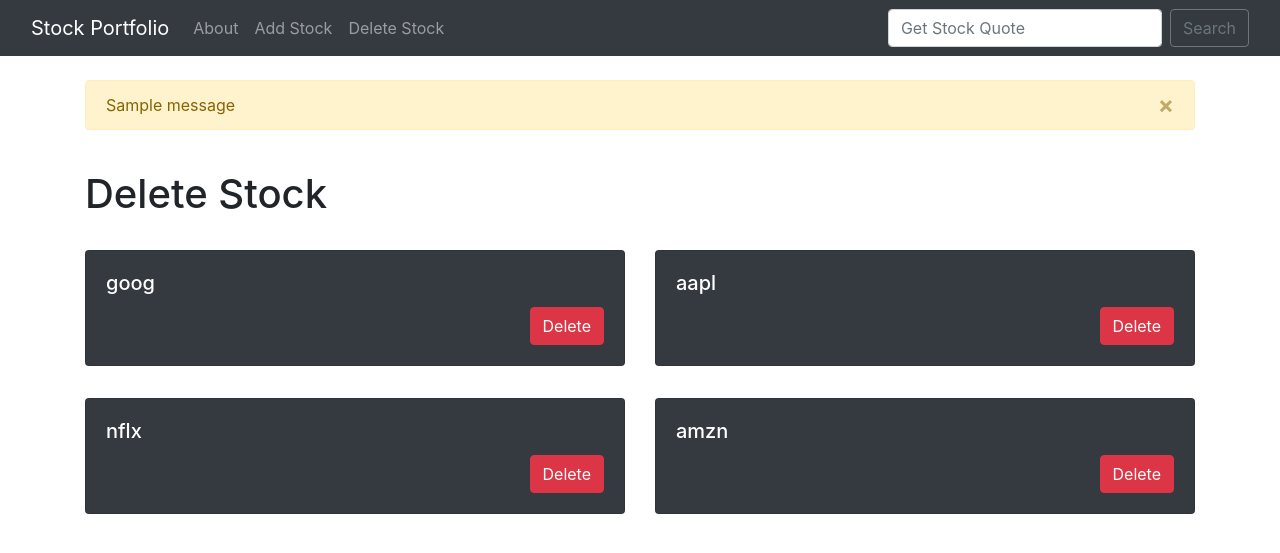
After one commit to Eric-Souza/django-stock-market, a Django app: page /delete_stock in a window 1280 px wide. The commit adds this page. Shown: the top 553 px of the page. Run offline with Django 3.2, Linux system fonts and the light colour scheme; data comes from the database, SQL or seed files in the repository; both versions use the stored data as it was after the commit; one stand-in notice (Sample message) is shown; some libraries are stand-ins or nearby versions.

Commit message:
feat: :sparkles: add stock logic completed

```diff
--- a/stock_market_app/quotes/admin.py
+++ b/stock_market_app/quotes/admin.py
@@ -1,3 +1,4 @@
 from django.contrib import admin
+from .models import Stock
 
-# Register your models here.
+admin.site.register(Stock)
--- a/stock_market_app/quotes/templates/about.html
+++ b/stock_market_app/quotes/templates/about.html
@@ -2,6 +2,6 @@
 
 {% block content %}
 
-  <h1>About me</h1>
+  <h1>About Me</h1>
 
 {% endblock %}
--- a/stock_market_app/quotes/templates/base.html
+++ b/stock_market_app/quotes/templates/base.html
@@ -10,7 +10,12 @@
       integrity="sha384-rbsA2VBKQhggwzxH7pPCaAqO46MgnOM80zW1RWuH61DGLwZJEdK2Kadq2F9CUG65"
       crossorigin="anonymous"
     />
+    <link rel="stylesheet" href="https://cdn.jsdelivr.net/npm/bootstrap@4.0.0/dist/css/bootstrap.min.css" integrity="sha384-Gn5384xqQ1aoWXA+058RXPxPg6fy4IWvTNh0E263XmFcJlSAwiGgFAW/dAiS6JXm" crossorigin="anonymous">
+    <script src="https://code.jquery.com/jquery-3.2.1.slim.min.js" integrity="sha384-KJ3o2DKtIkvYIK3UENzmM7KCkRr/rE9/Qpg6aAZGJwFDMVNA/GpGFF93hXpG5KkN" crossorigin="anonymous"></script>
+    <script src="https://cdn.jsdelivr.net/npm/popper.js@1.12.9/dist/umd/popper.min.js" integrity="sha384-ApNbgh9B+Y1QKtv3Rn7W3mgPxhU9K/ScQsAP7hUibX39j7fakFPskvXusvfa0b4Q" crossorigin="anonymous"></script>
+    <script src="https://cdn.jsdelivr.net/npm/bootstrap@4.0.0/dist/js/bootstrap.min.js" integrity="sha384-JZR6Spejh4U02d8jOt6vLEHfe/JQGiRRSQQxSfFWpi1MquVdAyjUar5+76PVCmYl" crossorigin="anonymous"></script>
   </head>
+
   <body>
     <nav class="navbar navbar-expand-lg navbar-dark bg-dark">
       <div class="container-fluid">
@@ -35,6 +40,10 @@
             <li class="nav-item">
               <a class="nav-link" href="{% url 'add_stock' %}">Add Stock</a>
             </li>
+
+            <li class="nav-item">
+              <a class="nav-link" href="{% url 'delete_stock' %}">Delete Stock</a>
+            </li>
           </ul>
 
           <form action="{% url 'home' %}" class="d-flex" role="search" method="POST">
@@ -48,7 +57,7 @@
               name="ticker"
             />
 
-            <button class="btn btn-outline-success" type="submit">
+            <button class="btn btn-outline-secondary" type="submit">
               Search
             </button>
           </form>
@@ -56,7 +65,26 @@
       </div>
     </nav>
 
-    <div class="container"><br />{% block content %} {% endblock %}</div>
+    <div class="container">
+      <br />
+
+      {% if messages %}
+        {% for message in messages %}
+        <div class="alert alert-warning alert-dismissible fade show" role="alert">
+          {{ message }}
+
+          <button type="button" class="close" data-dismiss="alert" aria-label="Close">
+            <span aria-hidden="true">&times;</span>
+          </button>
+        </div>
+
+          <br />
+        {% endfor %}
+      {% endif %}
+
+      {% block content %} {% endblock %}
+    </div>
+
     <script
       src="https://cdn.jsdelivr.net/npm/bootstrap@5.2.3/dist/js/bootstrap.bundle.min.js"
       integrity="sha384-kenU1KFdBIe4zVF0s0G1M5b4hcpxyD9F7jL+jjXkk+Q2h455rYXK/7HAuoJl+0I4"
--- /dev/null
+++ b/stock_market_app/quotes/templates/delete_stock.html
@@ -0,0 +1,28 @@
+{% extends 'base.html' %}
+{% block content %}
+  <h1>Delete Stock</h1> <br />
+
+  {% if ticker %}
+    <div class="row">
+      {% for item in ticker %}
+          <div class="col-sm-6">
+            <div class="card bg-dark text-white mb-2">
+              <div class="card-body">
+                <h5 class="card-title">{{ item }}</h5>
+
+                <div class="d-flex flex-row-reverse">
+                  <a href="{% url 'delete' item.id %}" class="btn btn-danger">Delete</a>
+                </div>
+              </div>
+            </div>
+
+            <br />
+          </div>
+      {% endfor %}
+    </div>
+
+    {% else %}
+      You don't have any stocks...
+
+  {% endif %}
+{% endblock %}
--- a/stock_market_app/quotes/urls.py
+++ b/stock_market_app/quotes/urls.py
@@ -5,4 +5,6 @@
   path('', views.home, name="home"),
   path('about', views.about, name="about"),
   path('add_stock', views.add_stock, name="add_stock"),
+  path('delete_stock', views.delete_stock, name="delete_stock"),
+  path('delete/<stock_id>', views.delete, name="delete"),
 ]
--- a/stock_market_app/quotes/views.py
+++ b/stock_market_app/quotes/views.py
@@ -1,16 +1,20 @@
-from django.shortcuts import render
+from django.shortcuts import render, redirect
+from django.contrib import messages
+
+from .models import Stock
+from .forms import StockForm
 
 def home(request):
-  # iexcloud key: pk_29b131419c054b429aa9bf1f49b93cf6
-
   import requests
   import json
+
+  iexcloud_key = 'pk_29b131419c054b429aa9bf1f49b93cf6'
 
   if request.method == 'POST':
     ticker = request.POST['ticker']
 
     api_request = requests.get(
-      "https://cloud.iexapis.com/stable/stock/" + ticker + "/quote?token=pk_29b131419c054b429aa9bf1f49b93cf6"
+      "https://cloud.iexapis.com/stable/stock/" + ticker + "/quote?token=" + iexcloud_key + ""
     )
 
     try:
@@ -29,4 +33,44 @@
 
 
 def add_stock(request):
-  return render(request, 'add_stock.html', {})
+  import requests
+  import json
+
+  iexcloud_key = 'pk_29b131419c054b429aa9bf1f49b93cf6'
+
+  if request.method == 'POST':
+    form = StockForm(request.POST or None)
+
+    if form.is_valid():
+      form.save()
+      messages.success(request, ("Stock has been added!"))
+      return redirect('add_stock')
+
+  else:
+    ticker = Stock.objects.all()
+    output = []
+
+    for ticker_item in ticker:
+      api_request = requests.get(
+        "https://cloud.iexapis.com/stable/stock/" + str(ticker_item) + "/quote?token=" + iexcloud_key + ""
+      )
+
+      try:
+        api = json.loads(api_request.content)
+        output.append(api)
+      except Exception as e:
+        api = "Error..."
+
+    return render(request, 'add_stock.html', {'ticker': ticker, 'output': output})
+
+
+def delete_stock(request):
+  ticker = Stock.objects.all()
+  return render(request, 'delete_stock.html', {'ticker': ticker})
+
+
+def delete(request, stock_id):
+  item = Stock.objects.get(pk=stock_id)
+  item.delete()
+  messages.success(request, ("Stock has been deleted!"))
+  return redirect(delete_stock)
```
Also changed, not shown: stock_market_app/quotes/forms.py (added, +8 -0 lines), stock_market_app/quotes/templates/add_stock.html (+46 -1 lines), stock_market_app/db.sqlite3, stock_market_app/quotes/migrations/0001_initial.py (added).
